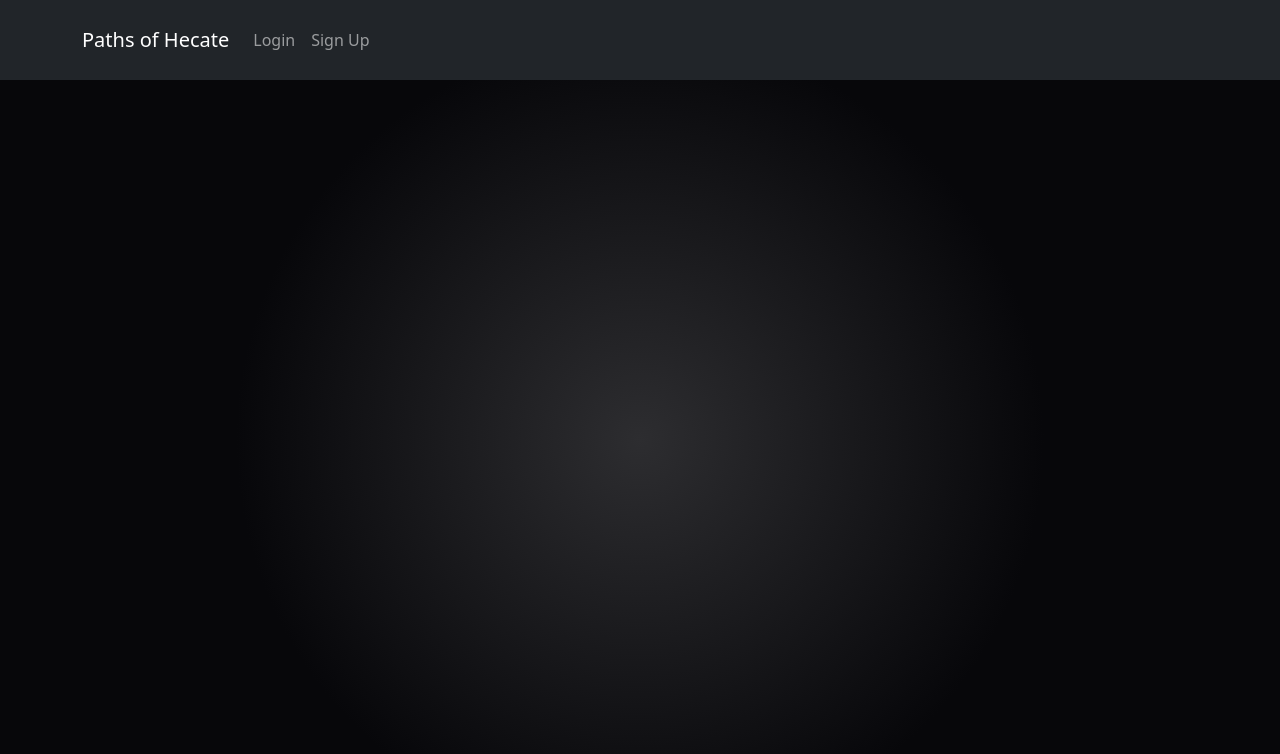
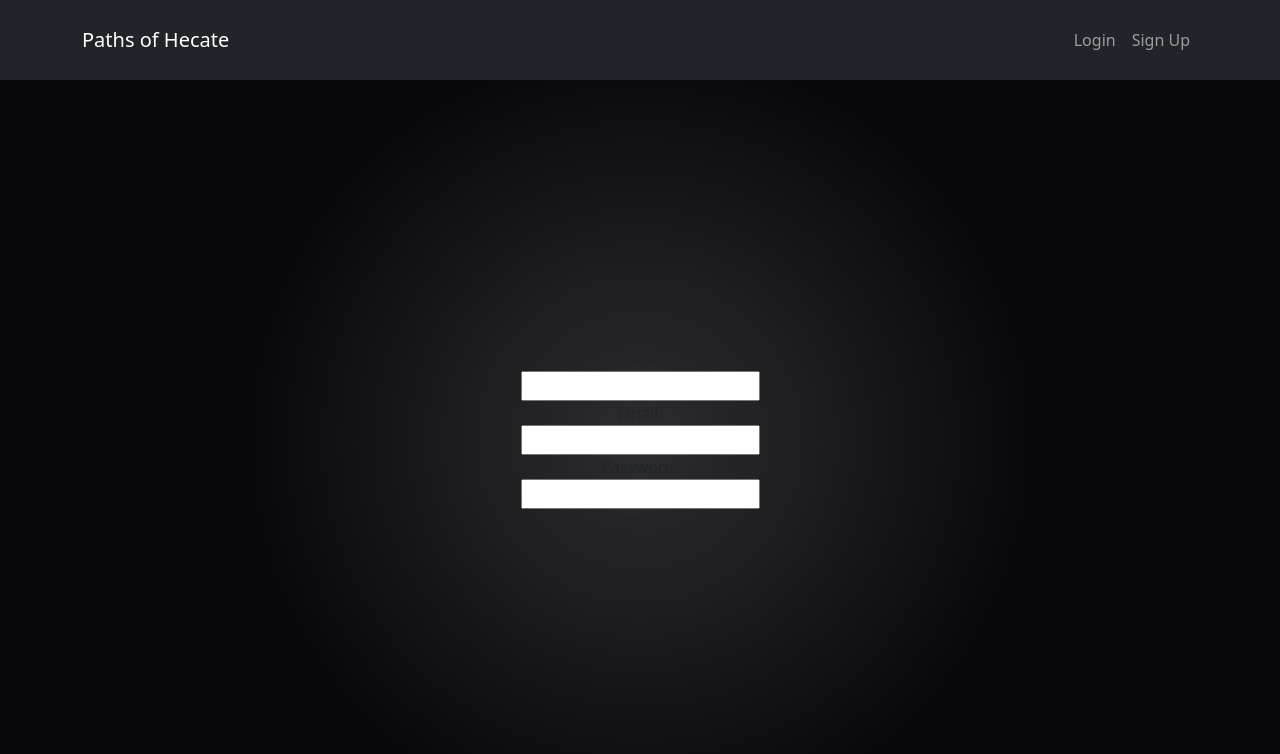
Before and after one commit to WilberEV/Paths-of-Hecate-FE, a React (Vite) app: page /signup in a window 1280 px wide. Shown: the top 754 px of the page. Built offline with nearby package versions, Linux system fonts and the light colour scheme.

Commit message:
Sing Up function

```diff
--- a/src/Components/Header/Header.jsx
+++ b/src/Components/Header/Header.jsx
@@ -29,6 +29,9 @@ export const Header = () => {
             <Container>
               <Navbar.Brand href="/">Paths of Hecate</Navbar.Brand>
               <Nav className="me-auto">
+
+              </Nav>
+              <Nav>
                 <Nav.Link href="login">Login</Nav.Link>
                 <Nav.Link href="signup">Sign Up</Nav.Link>
               </Nav>
--- a/src/layouts/Sign Up/SignUp.jsx
+++ b/src/layouts/Sign Up/SignUp.jsx
@@ -1,10 +1,93 @@
-import React from 'react'
+import React, { useState, useEffect } from "react";
 import './SignUp.css'
 
+import { useNavigate } from "react-router-dom";
+import { useSelector } from "react-redux";
+import { InputText } from "../../components/InputText/InputText";
+import { userSignUp } from "../../services/apiCalls";
+import { userData } from "../userSlice"
+
 export const SignUp = () => {
+
+  const userRdxData = useSelector(userData);
+  const navigate = useNavigate();
+
+  //Hooks
+  const [credentials, setCredentials] = useState({
+    name: "",
+    email: "",
+    password: "",
+  });
+
+  const [message, setMessage] = useState("");
+
+  //Handler
+  const inputHandler = (e) => {
+    setCredentials((prevState) => ({
+      ...prevState,
+      [e.target.name]: e.target.value,
+    }));
+  };
+
+  const signingIn = () => {
+    userSignUp(credentials)
+      .then((result) => {
+
+        setMessage(`Well met, ${result.data.name}, may the Goddess light your path.`);
+
+        setTimeout(() => {
+          navigate("/login");
+        }, 2750);
+      })
+      .catch((error) => console.log(error));
+  };
+
+  useEffect(() => {
+    if (userRdxData.credentials.token) {
+      navigate("/");
+    }
+  }, []);
+
+
   return (
-    <div className='signUpBody'>
-
+    <div className="signUpBody">
+      {message != "" ? (
+        <div>{message}</div>
+      ) : (
+        <div className="signUpContainer">
+          <div className="signUpContainer2">
+            <div>Name:</div>
+            <InputText
+              type={"name"}
+              className={"basicInput"}
+              placeholder={""}
+              name={"name"}
+              handler={inputHandler}
+            />
+            <div>Email:</div>
+            <InputText
+              type={"email"}
+              className={"basicInput"}
+              placeholder={""}
+              name={"email"}
+              handler={inputHandler}
+            />
+            <div>Password:</div>
+            <InputText
+              type={"password"}
+              className={"basicInput"}
+              placeholder={""}
+              name={"password"}
+              handler={inputHandler}
+            />
+          </div>
+          <div className="signUpContainer3">
+          <div className="signUpButton" onClick={() => signingIn()}>
+              Sign Up
+            </div>
+          </div>
+        </div>
+      )}
     </div>
-  )
-}
+  );
+};
--- a/src/services/apiCalls.js
+++ b/src/services/apiCalls.js
@@ -1,6 +1,15 @@
 import axios from 'axios';
 
+
+//Login user
 export const logInAccount = async (credentials) => {
 
   return await axios.post('http://localhost:3000/user/login', credentials)
 }
+
+//Create new user
+export const userSignUp = async (credentials) =>{
+
+  return await axios.post('http://localhost:3000/user/', credentials);
+
+}
```
